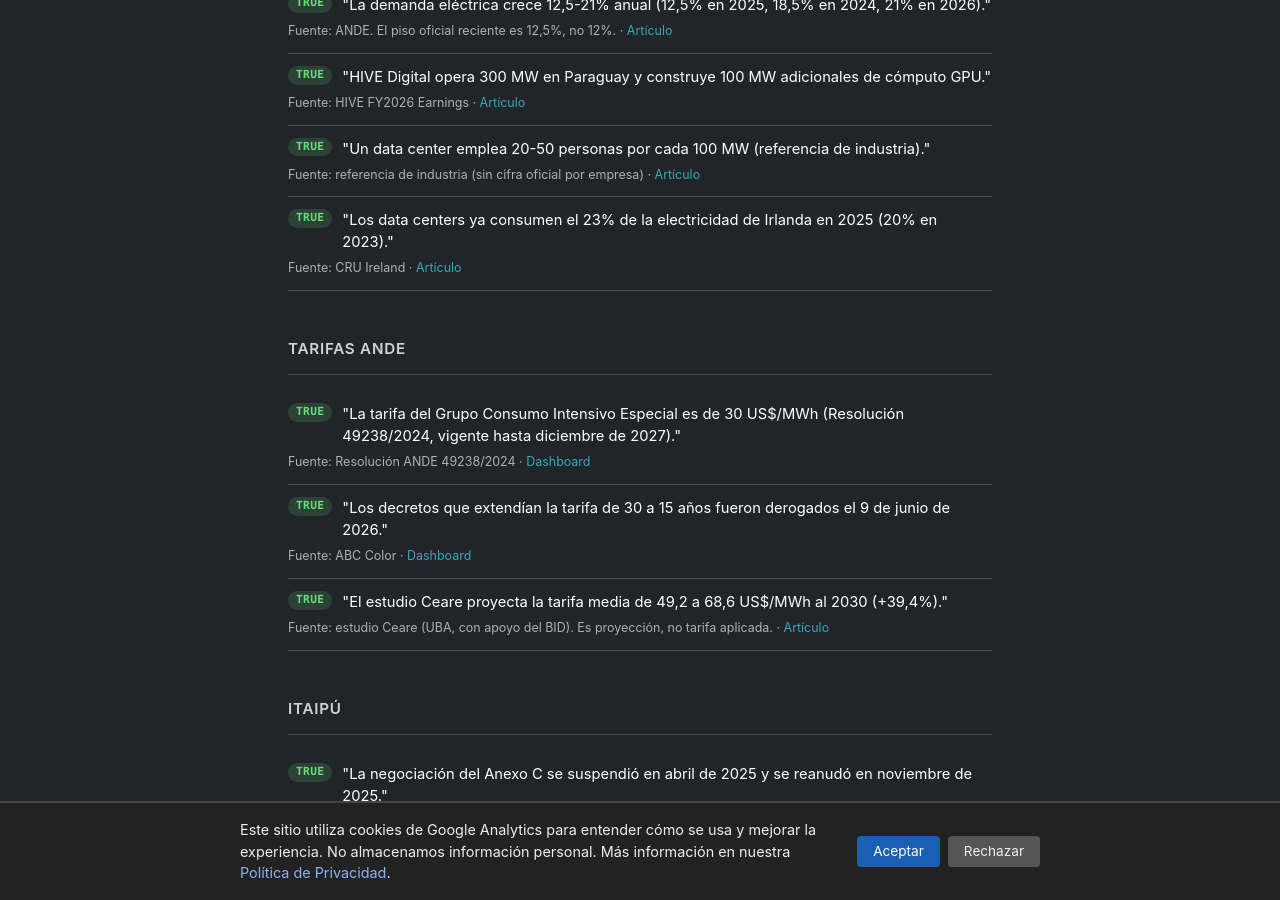
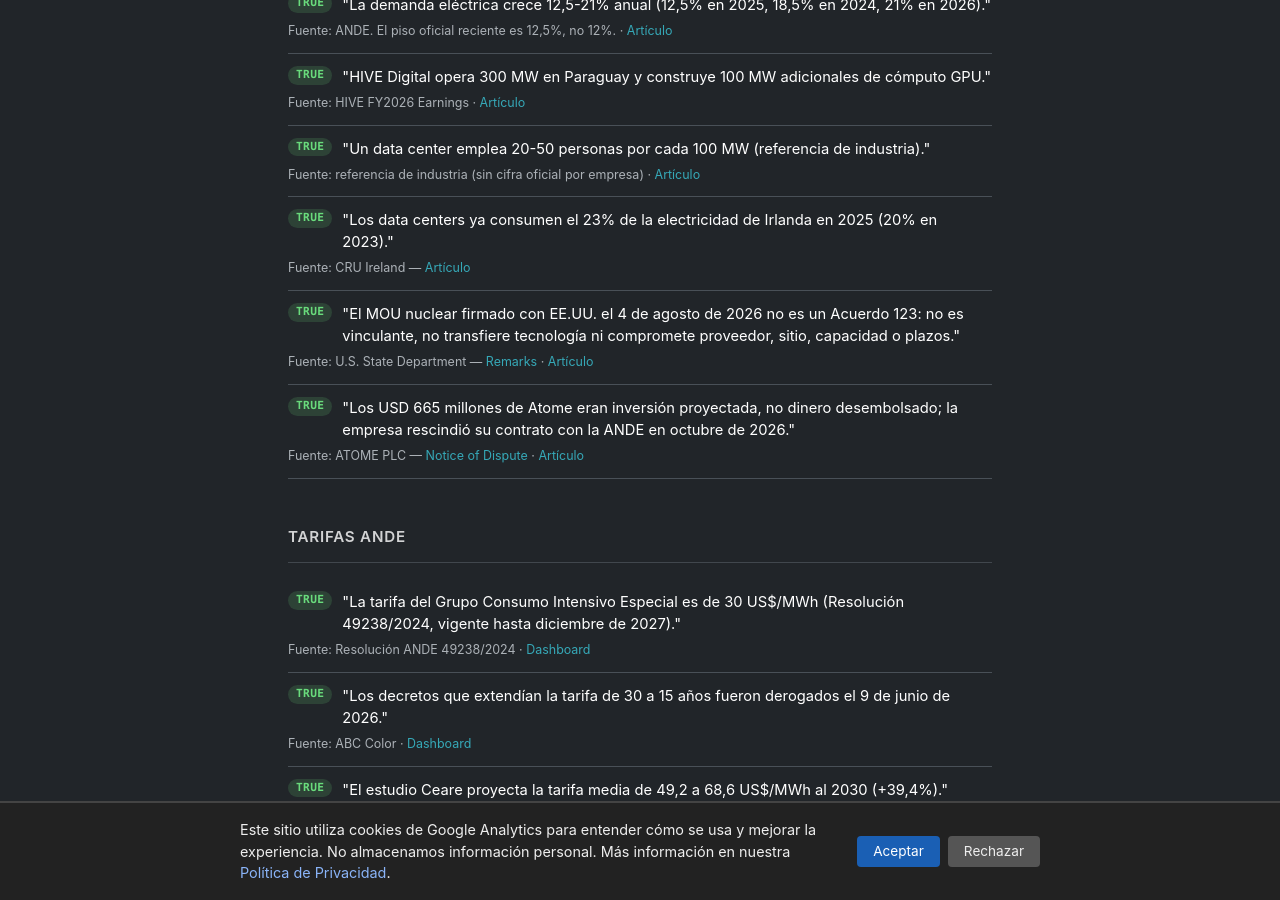
Before and after one commit to miravosqueinteresante/muchotexto.net, a Jekyll site: the page built from claims-verificados.markdown, in a window 1280 px wide and 900 px high, scrolled down 945 px. Built offline with Jekyll 4.4.1, drawn with Linux system fonts in a browser that asks for light colours.

Commit message:
Agrega claims de alto riesgo de energía al observatorio

```diff
--- a/_data/observatorio.yml
+++ b/_data/observatorio.yml
@@ -1107,14 +1107,13 @@
     directorio: updated
     radar: n/a
     regulacion: n/a
-    claims: n/a
+    claims: updated
     entidades: n/a
     grafo: n/a
   motivos:
     radar: No se identificó un vínculo con una norma del radar en este backfill.
     regulacion: No se identificó un vínculo con una norma del mapa regulatorio en
       este backfill.
-    claims: No se identificó un claim en la página pública en este backfill.
     entidades: El artículo no aparece en ninguna página de entidad.
     grafo: El grafo no indexa URLs de artículos.
 2026-09-25-paraguay-investor-pass-residencia-inversores:
@@ -1182,14 +1181,13 @@
     directorio: updated
     radar: n/a
     regulacion: n/a
-    claims: n/a
+    claims: updated
     entidades: updated
     grafo: n/a
   motivos:
     radar: No se identificó un vínculo con una norma del radar en este backfill.
     regulacion: No se identificó un vínculo con una norma del mapa regulatorio en
       este backfill.
-    claims: No se identificó un claim en la página pública en este backfill.
     grafo: El grafo no indexa URLs de artículos.
 2026-10-09-brecha-triple-jovenes-paraguayos:
   superficies:
--- a/claims-verificados.markdown
+++ b/claims-verificados.markdown
@@ -191,7 +191,17 @@
 
 <div class="claim">
   <div class="claim-head"><span class="claim-v v-true">TRUE</span><span class="claim-text">"Los data centers ya consumen el 23% de la electricidad de Irlanda en 2025 (20% en 2023)."</span></div>
-  <span class="claim-source">Fuente: CRU Ireland · <a href="/articulos/2026/08/04/impacto-local-data-center-paraguay/">Artículo</a></span>
+  <span class="claim-source">Fuente: CRU Ireland — <a href="/articulos/2026/08/04/impacto-local-data-center-paraguay/">Artículo</a></span>
+</div>
+
+<div class="claim">
+  <div class="claim-head"><span class="claim-v v-true">TRUE</span><span class="claim-text">"El MOU nuclear firmado con EE.UU. el 4 de agosto de 2026 no es un Acuerdo 123: no es vinculante, no transfiere tecnología ni compromete proveedor, sitio, capacidad o plazos."</span></div>
+  <span class="claim-source">Fuente: U.S. State Department — <a href="https://www.state.gov/releases/office-of-the-spokesperson/2026/08/secretary-of-state-marco-rubio-and-paraguayan-foreign-minister-ruben-ramirez-lezcano-at-the-signing-of-a-memorandum-of-understanding-for-strategic-civil-nuclear-cooperation/">Remarks</a> · <a href="/articulos/2026/09/23/energia-nuclear-paraguay-eeuu/">Artículo</a></span>
+</div>
+
+<div class="claim">
+  <div class="claim-head"><span class="claim-v v-true">TRUE</span><span class="claim-text">"Los USD 665 millones de Atome eran inversión proyectada, no dinero desembolsado; la empresa rescindió su contrato con la ANDE en octubre de 2026."</span></div>
+  <span class="claim-source">Fuente: ATOME PLC — <a href="https://www.prnewswire.com/news-releases/atome-plc-notice-of-dispute-and-intent-to-submit-claim-to-arbitration-under-the-uk--paraguay-bilateral-investment-treaty-the-treaty-or-bit-302881982.html">Notice of Dispute</a> · <a href="/articulos/2026/10/02/atome-ande-salida-paraguay/">Artículo</a></span>
 </div>
 </section>
 
```
